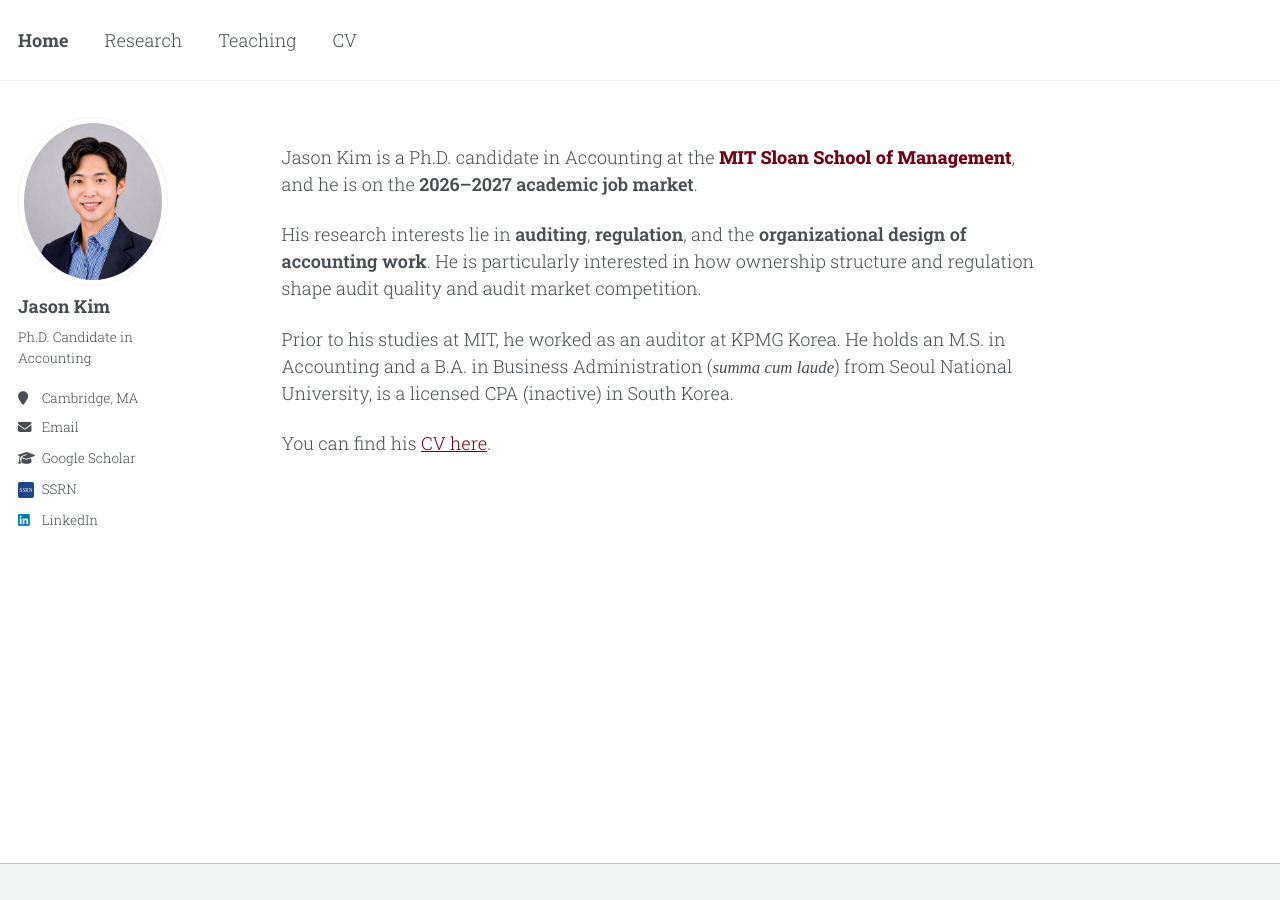
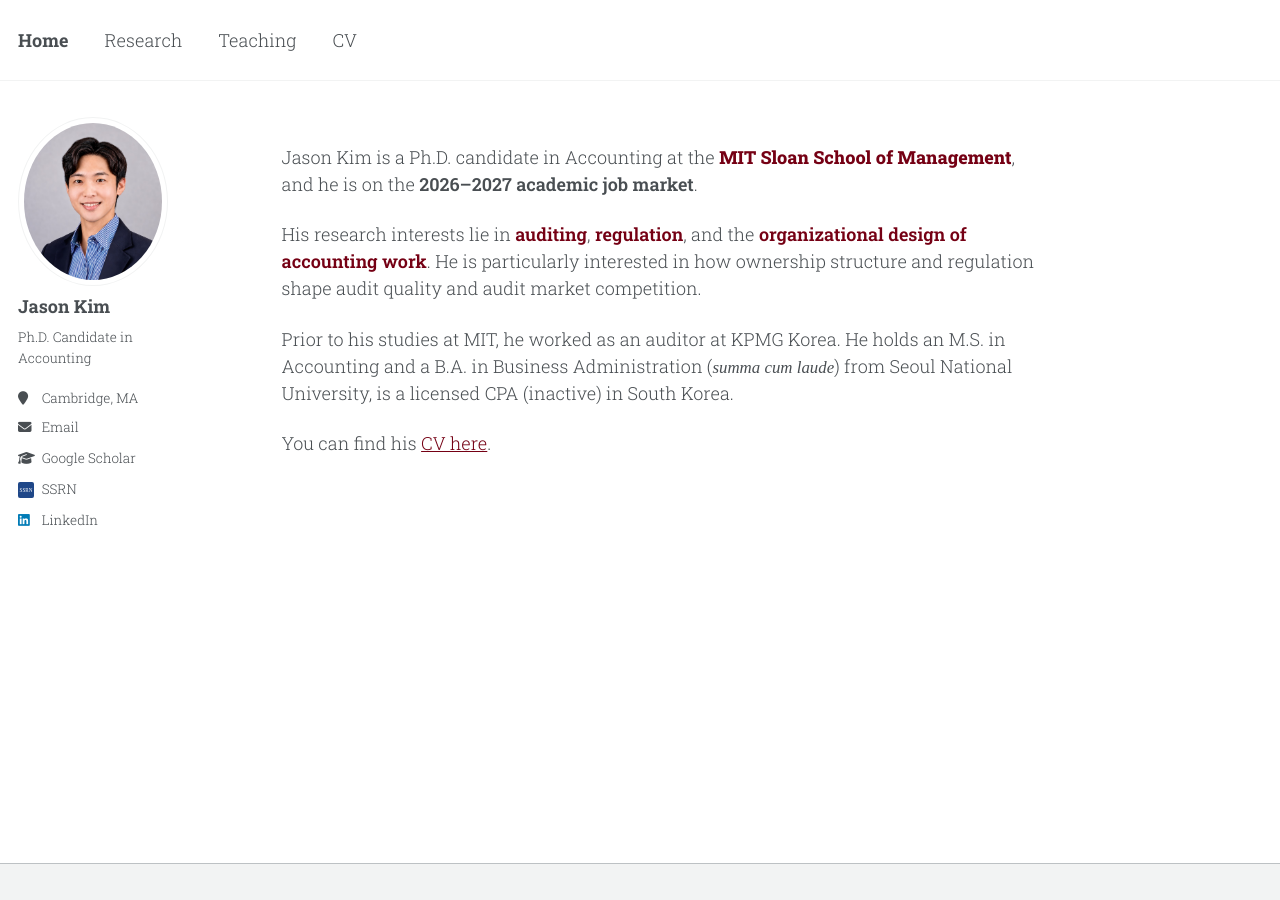
Before and after one commit to jgkim262/jgkim262.github.io, a Jekyll site: the page built from _pages/about.md, in a window 1280 px wide. Built offline with Jekyll 4.4.1, drawn with Linux system fonts in a browser that asks for light colours; a style sheet for code colours, icons or effects is not loaded.

Commit message:
Restore crimson colour on research topic phrases
Co-Authored-By: Claude Opus 5 (1M context) <noreply@anthropic.com>

```diff
--- a/_pages/about.md
+++ b/_pages/about.md
@@ -9,7 +9,7 @@ redirect_from:
 <br>
 Jason Kim is a Ph.D. candidate in Accounting at the **[MIT Sloan School of Management](https://mitsloan.mit.edu/){: .extrabold}**, and he is on the <span class="semibold">2026–2027 academic job market</span>.
 
-His research interests lie in <span class="semibold">auditing</span>, <span class="semibold">regulation</span>, and the <span class="semibold">organizational design of accounting work</span>. He is particularly interested in how ownership structure and regulation shape audit quality and audit market competition.
+His research interests lie in <span class="topic">auditing</span>, <span class="topic">regulation</span>, and the <span class="topic">organizational design of accounting work</span>. He is particularly interested in how ownership structure and regulation shape audit quality and audit market competition.
 
 Prior to his studies at MIT, he worked as an auditor at KPMG Korea. He holds an M.S. in Accounting and a B.A. in Business Administration (<em class="latin">summa cum laude</em>) from Seoul National University, is a licensed CPA (inactive) in South Korea.
 
```
